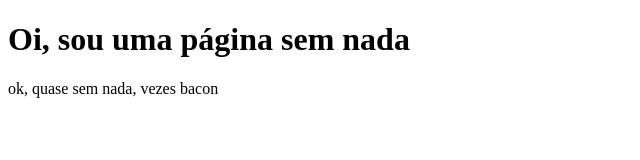
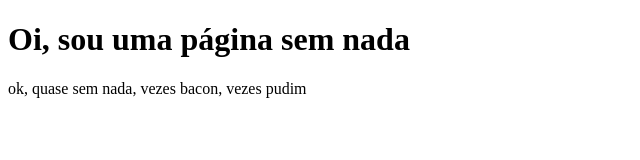
Before and after one commit to FFagundes/iframe-test, a plain HTML site: page index.html in a window 1280 px wide. Shown: the whole page, without its empty margins (0-640 px from the left). Drawn offline with Linux system fonts and the light colour scheme.

Commit message:
mais um ae

```diff
--- a/index.html
+++ b/index.html
@@ -6,6 +6,6 @@
 </head>
 <body>
 	<h1>Oi, sou uma página sem nada</h1>
-	<p>ok, quase sem nada, vezes bacon</p>
+	<p>ok, quase sem nada, vezes bacon, vezes pudim</p>
 </body>
 </html>
```
